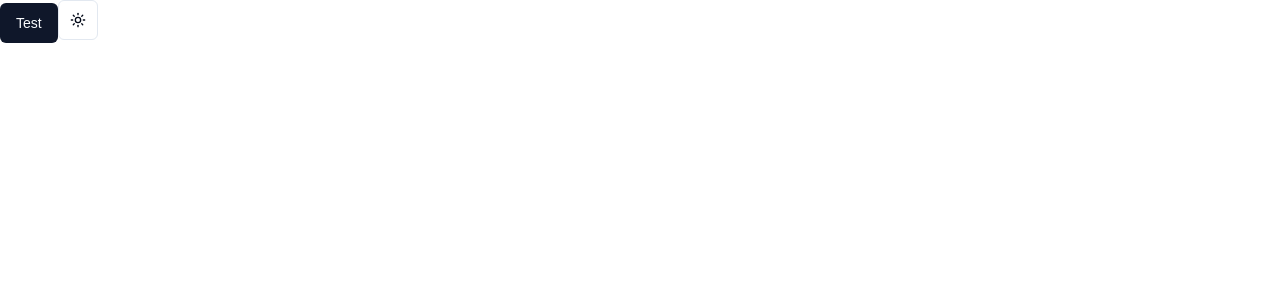
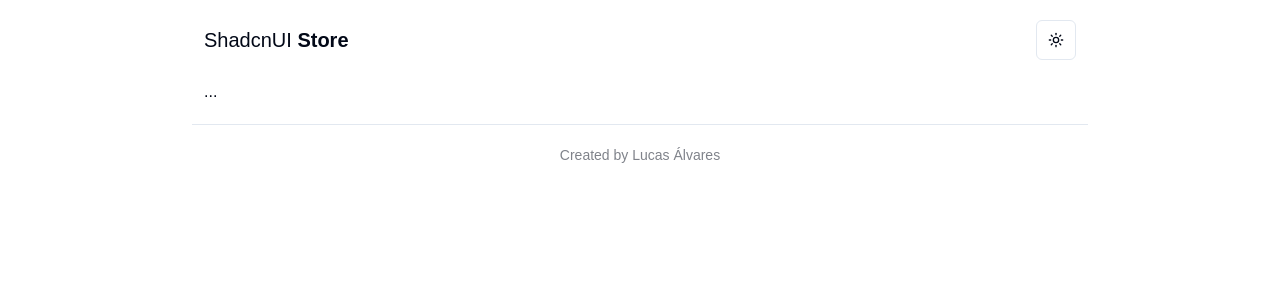
Before and after one commit to devkyo/store, a Next.js app: page / in a window 1280 px wide. Shown: the top 300 px of the page. Built offline with nearby package versions, Linux system fonts and the light colour scheme.

Commit message:
feat: create header, footer and logo components

```diff
--- a/package.json
+++ b/package.json
@@ -10,6 +10,7 @@
   },
   "dependencies": {
     "@radix-ui/react-dropdown-menu": "^2.1.2",
+    "@radix-ui/react-separator": "^1.1.0",
     "@radix-ui/react-slot": "^1.1.0",
     "class-variance-authority": "^0.7.0",
     "clsx": "^2.1.1",
--- a/src/app/page.tsx
+++ b/src/app/page.tsx
@@ -1,11 +1,12 @@
-import { ThemeToggle } from "@/components/theme-toggle";
-import { Button } from "@/components/ui/button";
+import { Footer } from "@/components/footer";
+import { Header } from "@/components/header";
 
 const Page = () => {
     return (
-        <div>
-            <Button>Test</Button>
-            <ThemeToggle />
+        <div className="w-full max-w-4xl mx-auto">
+            <Header />
+            <div className="mx-3">...</div>
+            <Footer />
         </div>
     );
 };
--- /dev/null
+++ b/src/components/footer.tsx
@@ -0,0 +1,12 @@
+import { Separator } from "@/components/ui/separator";
+
+export const Footer = () => {
+    return (
+        <footer className="mt-5">
+            <Separator />
+            <div className="my-5 text-center text-sm opacity-50">
+                Created by Lucas Álvares
+            </div>
+        </footer>
+    );
+};
--- /dev/null
+++ b/src/components/header.tsx
@@ -0,0 +1,15 @@
+import { Logo } from "@/components/logo";
+import { ThemeToggle } from "./theme-toggle";
+
+export const Header = () => {
+    return (
+        <header className="flex justify-between items-center my-5 mx-3">
+            <div className="flex items-center gap-3">
+                <Logo />
+            </div>
+            <div className="flex items-center gap-3">
+                <ThemeToggle />
+            </div>
+        </header>
+    );
+};
--- /dev/null
+++ b/src/components/logo.tsx
@@ -0,0 +1,7 @@
+export const Logo = () => {
+    return (
+        <div className="text-xl">
+            ShadcnUI <span className="font-bold">Store</span>
+        </div>
+    );
+};
--- a/src/components/theme-toggle.tsx
+++ b/src/components/theme-toggle.tsx
@@ -1,7 +1,7 @@
 "use client";
 
 import * as React from "react";
-import { Moon, MoonIcon, Sun } from "lucide-react";
+import { LaptopIcon, Moon, MoonIcon, Sun } from "lucide-react";
 import { useTheme } from "next-themes";
 
 import { Button } from "@/components/ui/button";
@@ -26,13 +26,14 @@ export function ThemeToggle() {
             </DropdownMenuTrigger>
             <DropdownMenuContent align="end">
                 <DropdownMenuItem onClick={() => setTheme("light")}>
-                    Light
+                    <Sun className="mr-2" /> Light
                 </DropdownMenuItem>
                 <DropdownMenuItem onClick={() => setTheme("dark")}>
+                    <Moon className="mr-2" />
                     Dark
                 </DropdownMenuItem>
                 <DropdownMenuItem onClick={() => setTheme("system")}>
-                    System
+                    <LaptopIcon className="mr-2" /> System
                 </DropdownMenuItem>
             </DropdownMenuContent>
         </DropdownMenu>
--- /dev/null
+++ b/src/components/ui/separator.tsx
@@ -0,0 +1,31 @@
+"use client"
+
+import * as React from "react"
+import * as SeparatorPrimitive from "@radix-ui/react-separator"
+
+import { cn } from "@/lib/utils"
+
+const Separator = React.forwardRef<
+  React.ElementRef<typeof SeparatorPrimitive.Root>,
+  React.ComponentPropsWithoutRef<typeof SeparatorPrimitive.Root>
+>(
+  (
+    { className, orientation = "horizontal", decorative = true, ...props },
+    ref
+  ) => (
+    <SeparatorPrimitive.Root
+      ref={ref}
+      decorative={decorative}
+      orientation={orientation}
+      className={cn(
+        "shrink-0 bg-border",
+        orientation === "horizontal" ? "h-[1px] w-full" : "h-full w-[1px]",
+        className
+      )}
+      {...props}
+    />
+  )
+)
+Separator.displayName = SeparatorPrimitive.Root.displayName
+
+export { Separator }
```
Also changed, not shown: 1 other file (tests, documents, lock files or other folders).
